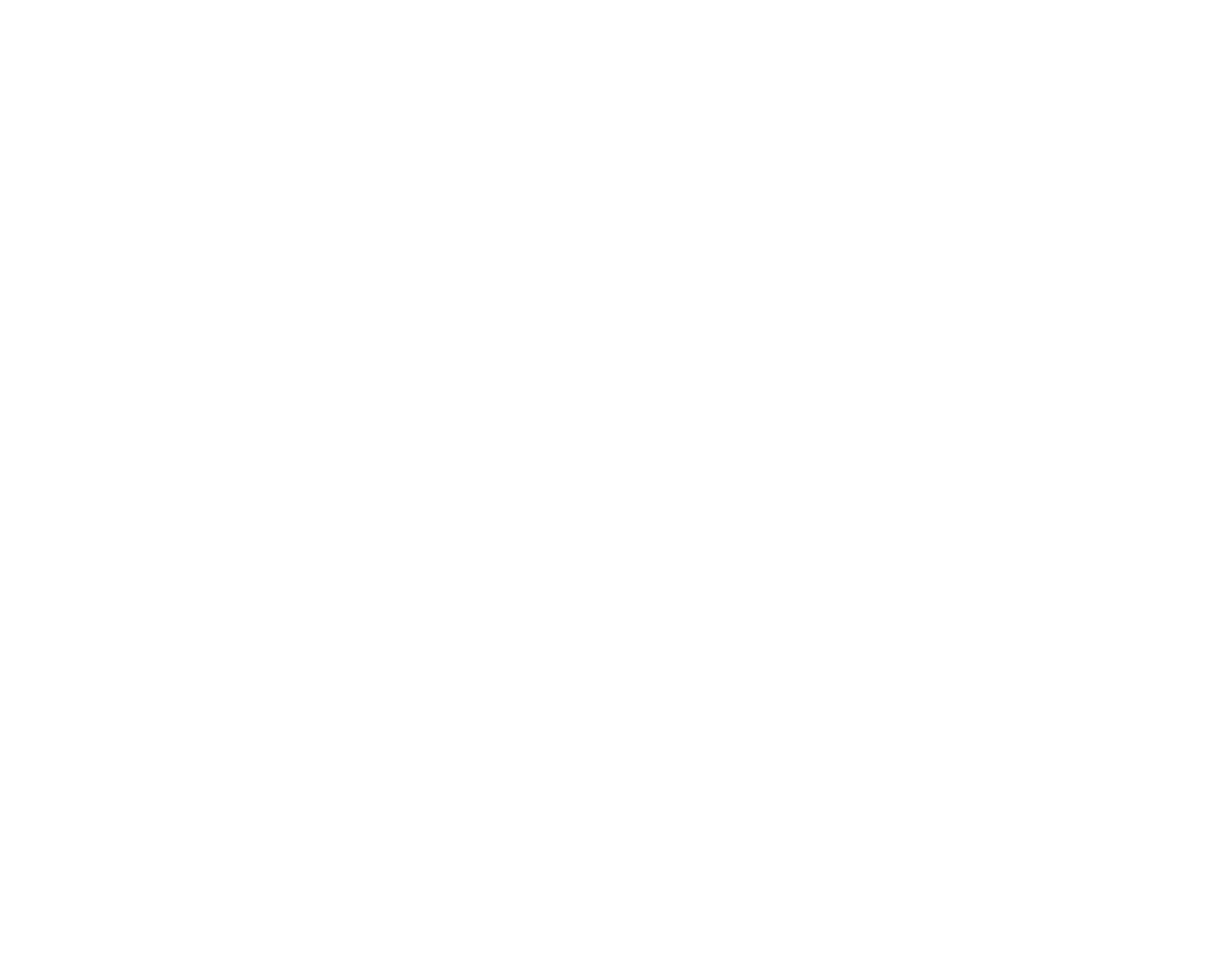
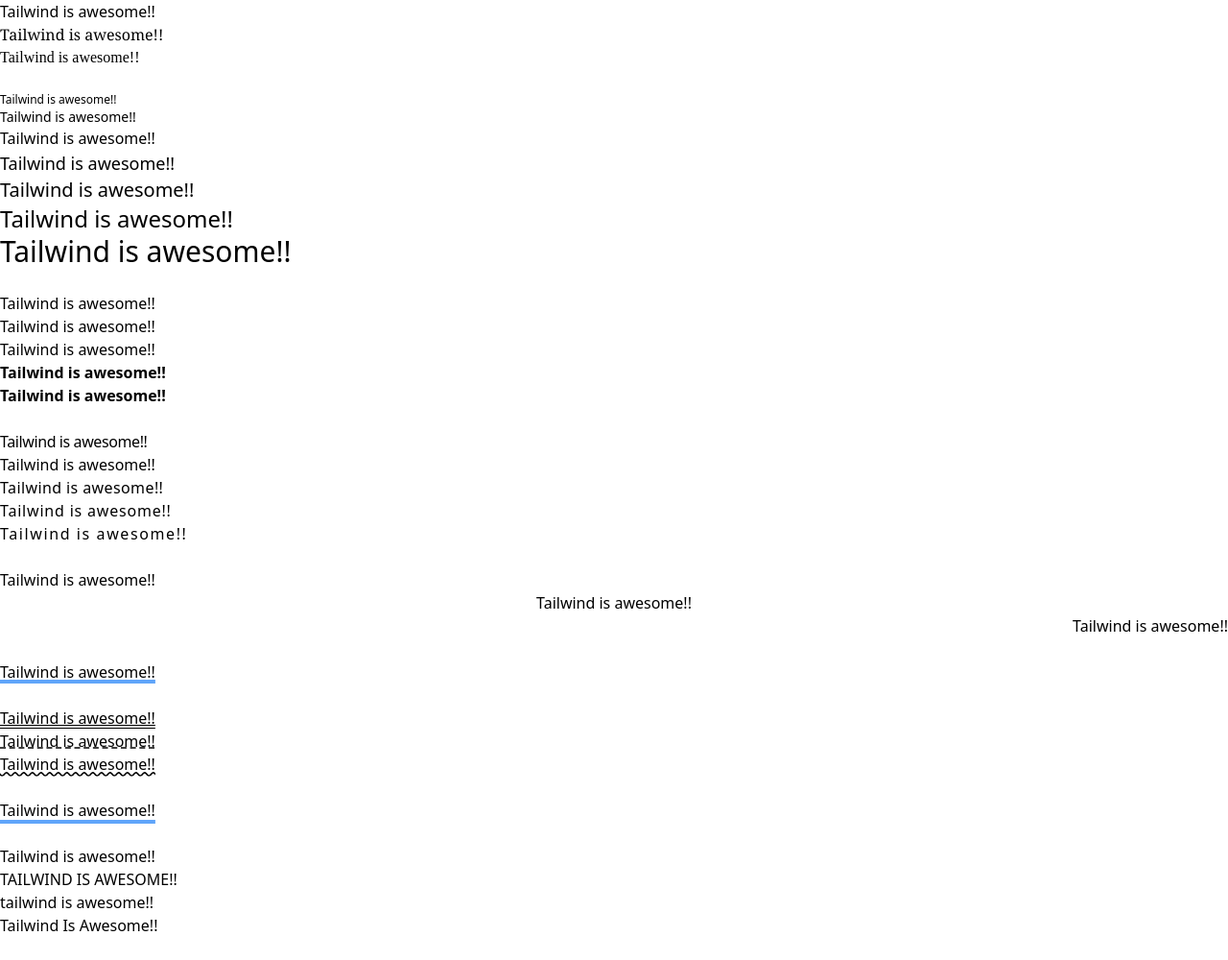
Before and after one commit to ravenlycans/udemy-tailwindcss-course, a plain HTML site: page tailwind-sandbox/04-typography/index.html in a window 1280 px wide. Shown: the whole page at 96% size. Before the commit the page ends 800 px from the top, so only its background shows below. Drawn offline with nearby package versions, Linux system fonts and the light colour scheme; a web font is replaced by a local one.

Commit message:
Section 02, Lecture 10 - Typography

```diff
--- a/tailwind-sandbox/04-typography/index.html
+++ b/tailwind-sandbox/04-typography/index.html
@@ -4,27 +4,84 @@
     <meta charset="UTF-8" />
     <meta http-equiv="X-UA-Compatible" content="IE=edge" />
     <meta name="viewport" content="width=device-width, initial-scale=1.0" />
+    <link rel="preconnect" href="https://fonts.googleapis.com" />
+    <link rel="preconnect" href="https://fonts.gstatic.com" />
+    <link href="https://fonts.googleapis.com/css2?family=Tapestry&display=swap" rel="stylesheet" />
     <script src="https://cdn.tailwindcss.com"></script>
+    <script>
+      tailwind.config = {
+        theme: {
+          fontFamily: {
+            sans: ['ui-sans-serif', 'system-ui'],
+            serif: ['Tapestry', 'Georgia'],
+            mono: ['ui-monospace', 'SFMono-Regular'],
+          }
+        }
+      }
+    </script>
     <title>Typography</title>
   </head>
   <body>
     <!-- Font Family -->
+    <div class="font-sans">Tailwind is awesome!!</div>
+    <div class="font-serif">Tailwind is awesome!!</div>
+    <div class="font-mono">Tailwind is awesome!!</div>
+
+    <br />
 
     <!-- Font Size -->
+    <div class="text-xs">Tailwind is awesome!!</div>
+    <div class="text-sm">Tailwind is awesome!!</div>
+    <div class="text-base">Tailwind is awesome!!</div>
+    <div class="text-lg">Tailwind is awesome!!</div>
+    <div class="text-xl">Tailwind is awesome!!</div>
+    <div class="text-2xl">Tailwind is awesome!!</div>
+    <div class="text-3xl">Tailwind is awesome!!</div>
+
+    <br />
 
     <!-- Font Weight -->
+    <div class="font-light">Tailwind is awesome!!</div>
+    <div class="font-normal">Tailwind is awesome!!</div>
+    <div class="font-medium">Tailwind is awesome!!</div>
+    <div class="font-semibold">Tailwind is awesome!!</div>
+    <div class="font-bold">Tailwind is awesome!!</div>
+    <br />
 
     <!-- Letter Spacing -->
+    <div class="tracking-tight">Tailwind is awesome!!</div>
+    <div class="tracking-normal">Tailwind is awesome!!</div>
+    <div class="tracking-wide">Tailwind is awesome!!</div>
+    <div class="tracking-wider">Tailwind is awesome!!</div>
+    <div class="tracking-widest">Tailwind is awesome!!</div>
+    <br />
 
     <!-- Text Alignment -->
+    <div class="text-left">Tailwind is awesome!!</div>
+    <div class="text-center">Tailwind is awesome!!</div>
+    <div class="text-right">Tailwind is awesome!!</div>
+    <br />
 
     <!-- Text Decoration -->
+    <div class="underline decoration-4 decoration-blue-400">Tailwind is awesome!!</div>
+    <br />
 
     <!-- Decoration Style -->
+    <div class="underline decoration-double">Tailwind is awesome!!</div>
+    <div class="underline decoration-dashed">Tailwind is awesome!!</div>
+    <div class="underline decoration-wavy">Tailwind is awesome!!</div>
+    <br />
 
     <!-- Decoration Offset -->
+    <div class="underline decoration-4 decoration-blue-400 underline-offset-4">Tailwind is awesome!!</div>
+    <br />
 
     <!-- Text Transform -->
+    <p class="normal-case">Tailwind is awesome!!</p>
+    <p class="uppercase">Tailwind is awesome!!</p>
+    <p class="lowercase">Tailwind is awesome!!</p>
+    <p class="capitalize">Tailwind is awesome!!</p>
+    <br />
   </body>
 </html>
 
```
